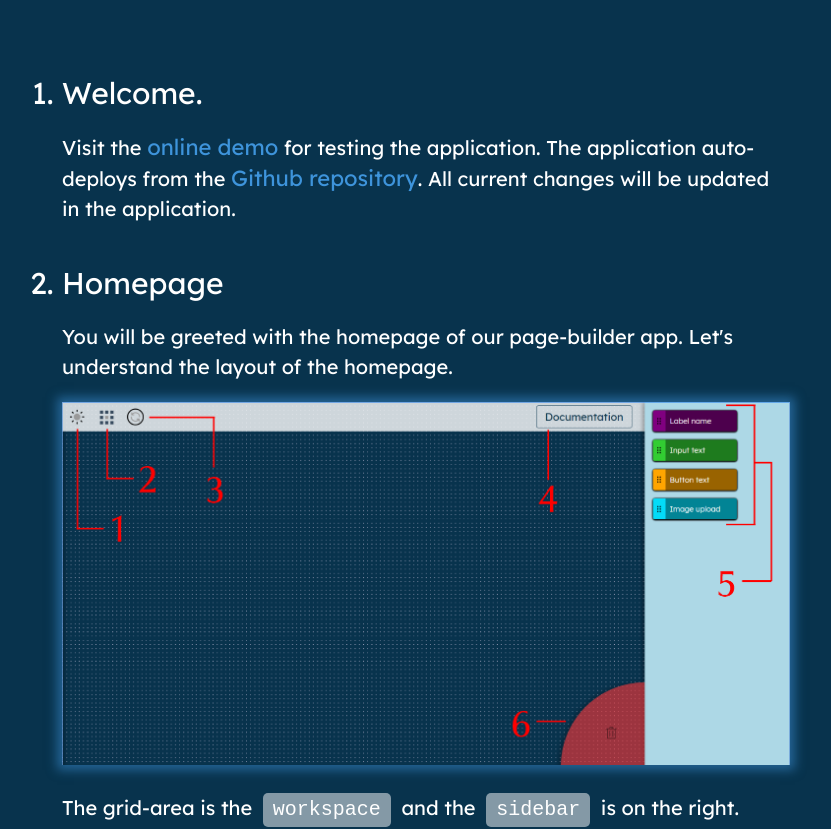
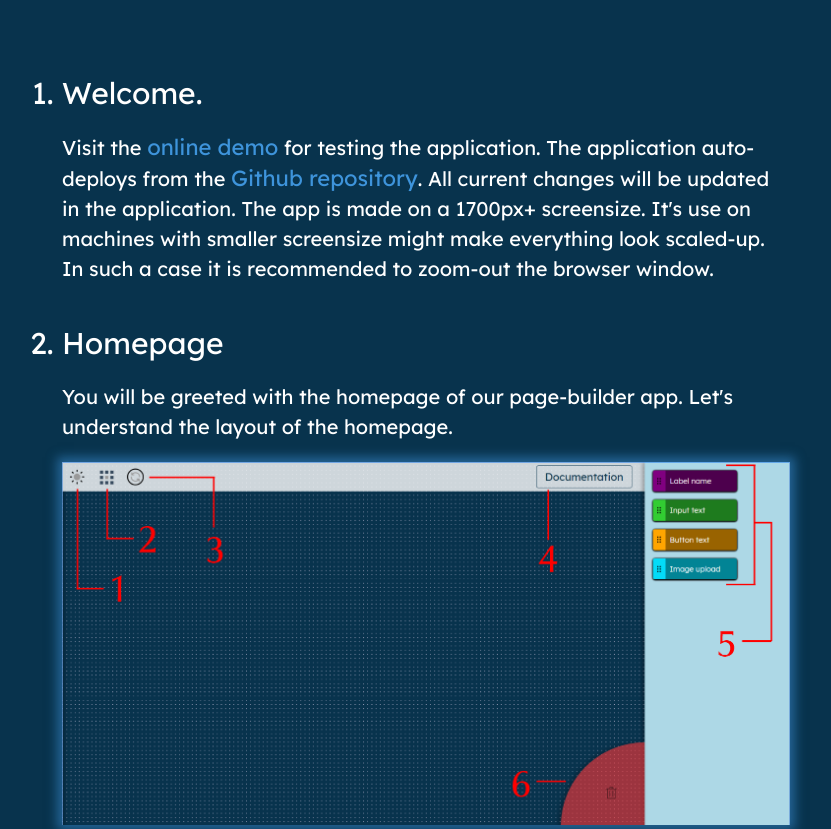
Before and after one commit to manas3874/draggable, a React (Create React App) app: page /documentation in a window 1280 px wide. Shown: the part 1100-1929 px from the top of the page, without its empty margins (234-1065 px from the left). Built offline with nearby package versions, Linux system fonts and the light colour scheme; what styled-react-modal would draw is missing.

Commit message:
contribute/raise issue section

```diff
--- a/src/pages/Documentation.js
+++ b/src/pages/Documentation.js
@@ -28,6 +28,7 @@ import video from "../assets/draggable-sidebar.mp4";
 // ! Registering plugin
 gsap.registerPlugin(ScrollToPlugin);
 function Documentation() {
+  // ! Section refs
   const howToUseRef = useRef(null);
   const featuresRef = useRef(null);
   const futureScopeRef = useRef(null);
@@ -36,6 +37,7 @@ function Documentation() {
   const bannerRef = useRef(null);
   const otherProjectsRef = useRef(null);
   const contactMeRef = useRef(null);
+  // ! Scroll-to function
   const scroller = (ref) => {
     gsap.to(window, {
       scrollTo: ref.current,
@@ -81,6 +83,7 @@ function Documentation() {
           <img src={banner2} alt="banner-2" />
         </div>
       </section>
+      {/*  Tech-stack */}
       <section className="documentation-page__tech-stack documentation-page__content section-split">
         <img src={react} alt="raact" />
         <img src={javascript} alt="javascript" />
@@ -90,6 +93,7 @@ function Documentation() {
         <img src={githubGrey} alt="github" />
         <img src={heroku} alt="heroku" />
       </section>
+      {/* How to use section */}
       <section
         ref={howToUseRef}
         className="documentation-page__how-to-use documentation-page__content section-split"
@@ -105,7 +109,10 @@ function Documentation() {
               <a href="https://github.com/manas3874/draggable">
                 Github repository
               </a>
-              . All current changes will be updated in the application.
+              . All current changes will be updated in the application. The app
+              is made on a 1700px+ screensize. It's use on machines with smaller
+              screensize might make everything look scaled-up. In such a case it
+              is recommended to zoom-out the browser window.
             </p>
           </li>
           <li>
@@ -306,6 +313,7 @@ function Documentation() {
           </li>
         </ol>
       </section>
+      {/* Features section */}
       <section
         ref={featuresRef}
         className="documentation-page__features documentation-page__content section-split"
@@ -370,6 +378,7 @@ function Documentation() {
           </li>
         </ol>
       </section>
+      {/* Future scope section */}
       <section
         ref={futureScopeRef}
         className="documentation-page__future documentation-page__content section-split"
@@ -422,6 +431,7 @@ function Documentation() {
           </li>
         </ol>
       </section>
+      {/* Known bugs section */}
       <section
         ref={knowsBugsRef}
         className="documentation-page__known-bugs documentation-page__content section-split"
@@ -482,6 +492,7 @@ function Documentation() {
           </li>
         </ol>
       </section>
+      {/* References section */}
       <section
         ref={referencesRef}
         className="documentation-page__references documentation-page__content section-split"
@@ -534,6 +545,7 @@ function Documentation() {
           </li>
         </ol>
       </section>
+      {/* Other projects footer */}
       <footer
         className="documentation-page__footer documentation-page__content section-split"
         ref={otherProjectsRef}
@@ -621,6 +633,7 @@ function Documentation() {
           </li>
         </ol>
       </footer>
+      {/* Contact section */}
       <section className="section-split contact-me" ref={contactMeRef}>
         <h1>Liked what you saw? Let's talk!</h1>
         <p>
@@ -631,8 +644,14 @@ function Documentation() {
             </a>
           </code>
         </p>
+        <p>
+          Contribute or raise issues on{" "}
+          <code>
+            <a href="https://github.com/manas3874/draggable">Github.</a>
+          </code>
+        </p>
       </section>
-
+      {/* ! back to top button */}
       <img
         src={arrow}
         alt="back-to-top"
--- a/src/pages/pagesStyles/_documentation.scss
+++ b/src/pages/pagesStyles/_documentation.scss
@@ -238,7 +238,7 @@
     border-bottom: none;
     h1 {
       text-align: center;
-      font-size: 4rem;
+      font-size: 5rem;
     }
     p {
       font-size: 3rem;
```
